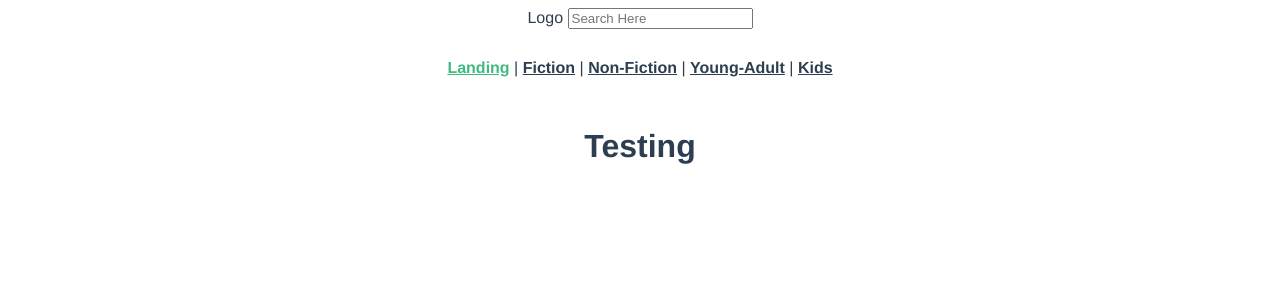
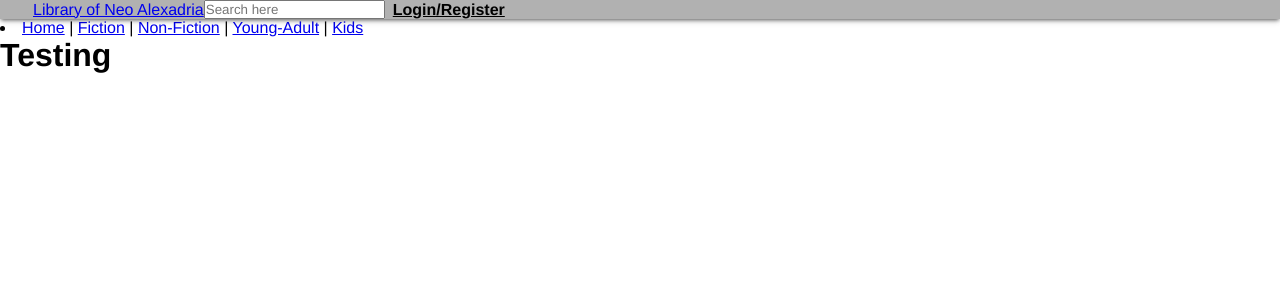
Before and after one commit to Hex-006/INFO1601PROJECT2022, a Vue app in the folder neo-library/: page / in a window 1280 px wide. Shown: the top 300 px of the page. Built offline with nearby package versions, Linux system fonts and the light colour scheme.

Commit message:
Skelton stage 0-1

```diff
--- a/neo-library/src/App.vue
+++ b/neo-library/src/App.vue
@@ -1,37 +1,59 @@
 <template>
-  <header>
-    <span id="logo">Logo </span>
-    <input type="text" id="searchbar" name="sbar" placeholder="Search Here" />
-    <nav>
-      <router-link to="/">Landing</router-link> |
-      <router-link to="/fiction">Fiction</router-link> |
-      <router-link to="/nonfiction">Non-Fiction</router-link> |
-      <router-link to="/YoungAdult">Young-Adult</router-link> |
-      <router-link to="/kids">Kids</router-link>
-    </nav>
-    <router-view />
-  </header>
+  <div class="app-wrapper">
+    <div class="app">
+      <Navigation />
+      <nav class="nav">
+        <li>
+          <router-link to="/">Home</router-link>
+          |
+          <router-link to="/Fiction">Fiction</router-link>
+          |
+          <router-link to="/NonFiction">Non-Fiction</router-link>
+          |
+          <router-link to="/YoungAdult">Young-Adult</router-link>
+          |
+          <router-link to="/Kids">Kids</router-link>
+        </li>
+      </nav>
+      <router-view />
+    </div>
+  </div>
 </template>
 
+<script>
+import Navigation from "/src/components/NaviSection.vue";
+export default {
+  name: "app",
+  components: { Navigation },
+  data() {
+    return {};
+  },
+  created() {},
+  mounted() {},
+  methods: {},
+  watch: {},
+};
+</script>
+
 <style lang="scss">
-#app {
+* {
   font-family: Avenir, Helvetica, Arial, sans-serif;
-  -webkit-font-smoothing: antialiased;
-  -moz-osx-font-smoothing: grayscale;
-  text-align: center;
-  color: #2c3e50;
+  margin: 0;
+  padding: 0;
+  box-sizing: border-box;
+}
+.link {
+  cursor: pointer;
+  color: Black;
+}
+.app {
+  display: flex;
+  flex-direction: column;
+  min-height: 100vh;
 }
 
-nav {
-  padding: 30px;
-
-  a {
-    font-weight: bold;
-    color: #2c3e50;
-
-    &.router-link-exact-active {
-      color: #42b983;
-    }
-  }
+.container {
+  max-width: 1920px;
+  margin: 0 auto;
 }
 </style>
--- /dev/null
+++ b/neo-library/src/components/NaviSection.vue
@@ -0,0 +1,49 @@
+<template>
+  <header>
+    <nav class="container">
+      <div class="topbar">
+        <router-link to="/">Library of Neo Alexadria</router-link>
+        <input type="text" class="searchbar" placeholder="Search here" />
+        <router-link class="link" to="#">Login/Register</router-link>
+      </div>
+    </nav>
+  </header>
+</template>
+
+<style lang="scss" scoped>
+header {
+  background-color: rgb(177, 177, 177);
+  padding: 0 25px;
+  height: 20%;
+  box-shadow: 0 4px 6px -1px rgba(0, 0, 0, 0.1),
+    0 2px 4px -1px rgba(0, 0, 0, 0.6);
+  z-index: 99;
+}
+.searchbar {
+  align-content: right;
+}
+.link {
+  font-weight: bold;
+  padding: 0 8px;
+  transition: 0.3s color ease;
+  &:hover {
+    color: rgb(10, 194, 240);
+  }
+}
+nav {
+  display: flex;
+  padding: 0 8px;
+
+  .topbar {
+    display: flex;
+    align-items: center;
+
+    .header {
+      font-weight: 600;
+      font-size: 24px;
+      color: black;
+      text-decoration: none;
+    }
+  }
+}
+</style>
--- a/neo-library/src/router/index.js
+++ b/neo-library/src/router/index.js
@@ -4,33 +4,28 @@ import { createRouter, createWebHistory } from "vue-router";
 const routes = [
   {
     path: "/",
-    name: "lview",
-    component: () =>
-      import(/* webpackChunkName: "about" */ "../views/LandingView.vue"),
+    name: "landing",
+    component: () => import("../views/LandingView.vue"),
   },
   {
     path: "/Fiction",
     name: "fiction",
-    component: () =>
-      import(/* webpackChunkName: "about" */ "../views/FictionView.vue"),
+    component: () => import("../views/FictionView.vue"),
   },
   {
     path: "/NonFiction",
     name: "non-fiction",
-    component: () =>
-      import(/* webpackChunkName: "about" */ "../views/NonfictionView.vue"),
+    component: () => import("../views/NonfictionView.vue"),
   },
   {
     path: "/YoungAdult",
     name: "ya",
-    component: () =>
-      import(/* webpackChunkName: "about" */ "../views/YngView.vue"),
+    component: () => import("../views/YngView.vue"),
   },
   {
     path: "/Kids",
     name: "kids",
-    component: () =>
-      import(/* webpackChunkName: "about" */ "../views/kidsView.vue"),
+    component: () => import("../views/kidsView.vue"),
   },
 ];
 
--- a/neo-library/src/views/LandingView.vue
+++ b/neo-library/src/views/LandingView.vue
@@ -1,5 +1,5 @@
 <template>
-  <div class="lview">
+  <div class="landing">
     <h1>Testing</h1>
   </div>
 </template>
```
Also changed, not shown: neo-library/src/views/LoginView.vue (added, +9 -0 lines), neo-library/src/views/RegisterView.vue (added, +9 -0 lines).
